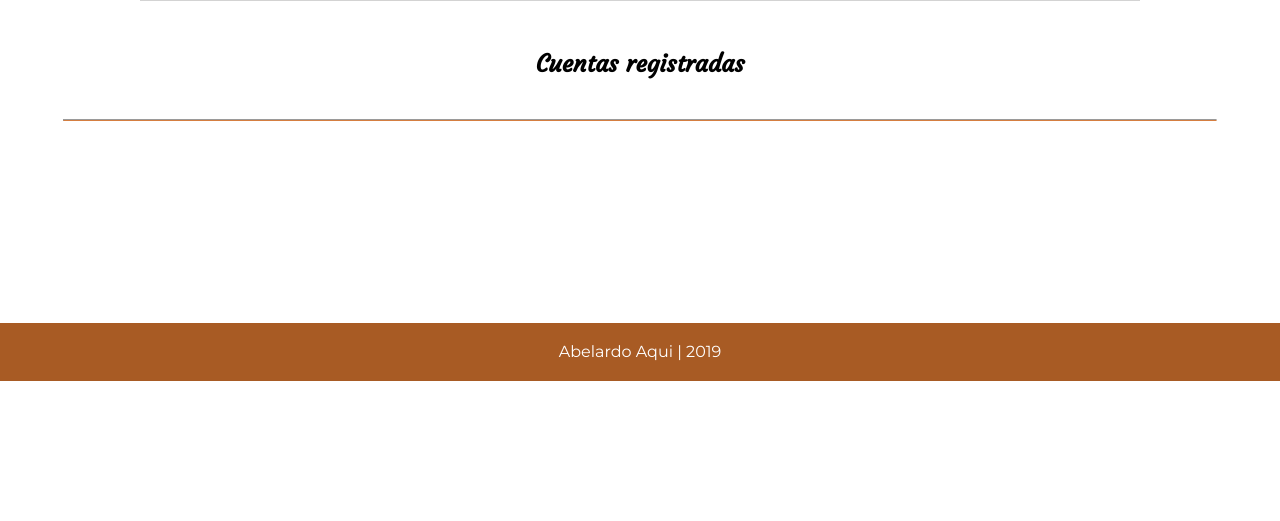
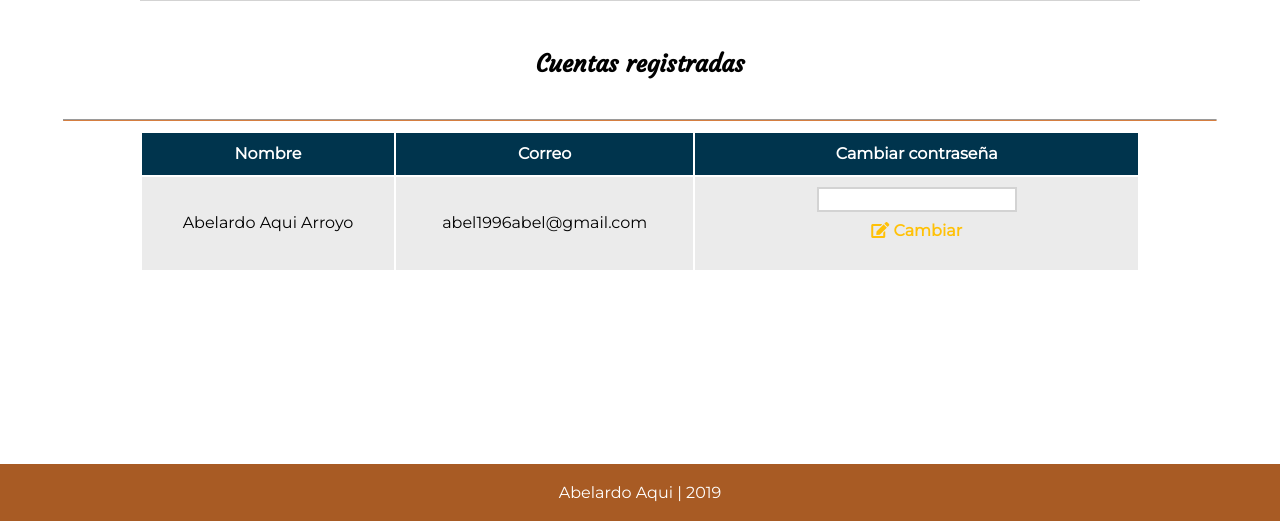
Before and after one commit to TecAbel/ttman, a PHP site: page /app/admin/admin-usuarios.php in a window 1280 px wide. Shown: the part 811-1332 px from the top of the page. Before the commit the page ends 1192 px from the top, so only its background shows below. Run offline with PHP 8.4, Linux system fonts and the light colour scheme; the visitor is signed in with stand-in values (Sample User, id 1); some libraries are stand-ins or nearby versions.

Commit message:
vista de usuarios

```diff
--- a/app/admin/admin-usuarios.php
+++ b/app/admin/admin-usuarios.php
@@ -50,7 +50,23 @@
     <h2>Cuentas registradas</h2>
     <hr>
     <div class="contenedor tablas">
-
+        <table class="tabla-actividades">
+            <thead>
+                <th>Nombre</th>
+                <th>Correo</th>
+                <th>Cambiar contraseña</th>
+            </thead>
+            <tbody>
+                <tr>
+                    <td>Abelardo Aqui Arroyo</td>
+                    <td>abel1996abel@gmail.com</td>
+                    <td>
+                        <input type="text">
+                        <a href="" class="btn color-amarillo"><i class="fas fa-edit"></i> Cambiar</a>
+                    </td>
+                </tr>
+            </tbody>
+        </table>
     </div>
 
 <?php
```
